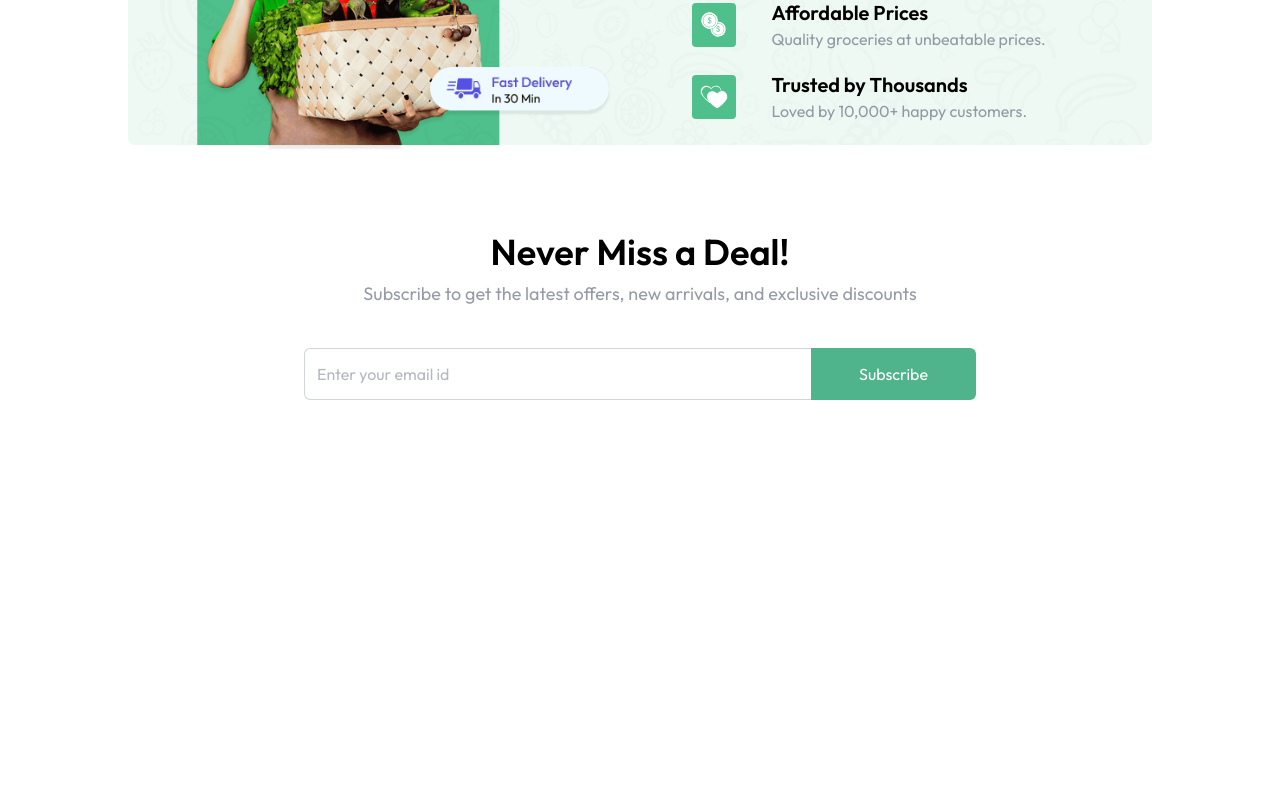
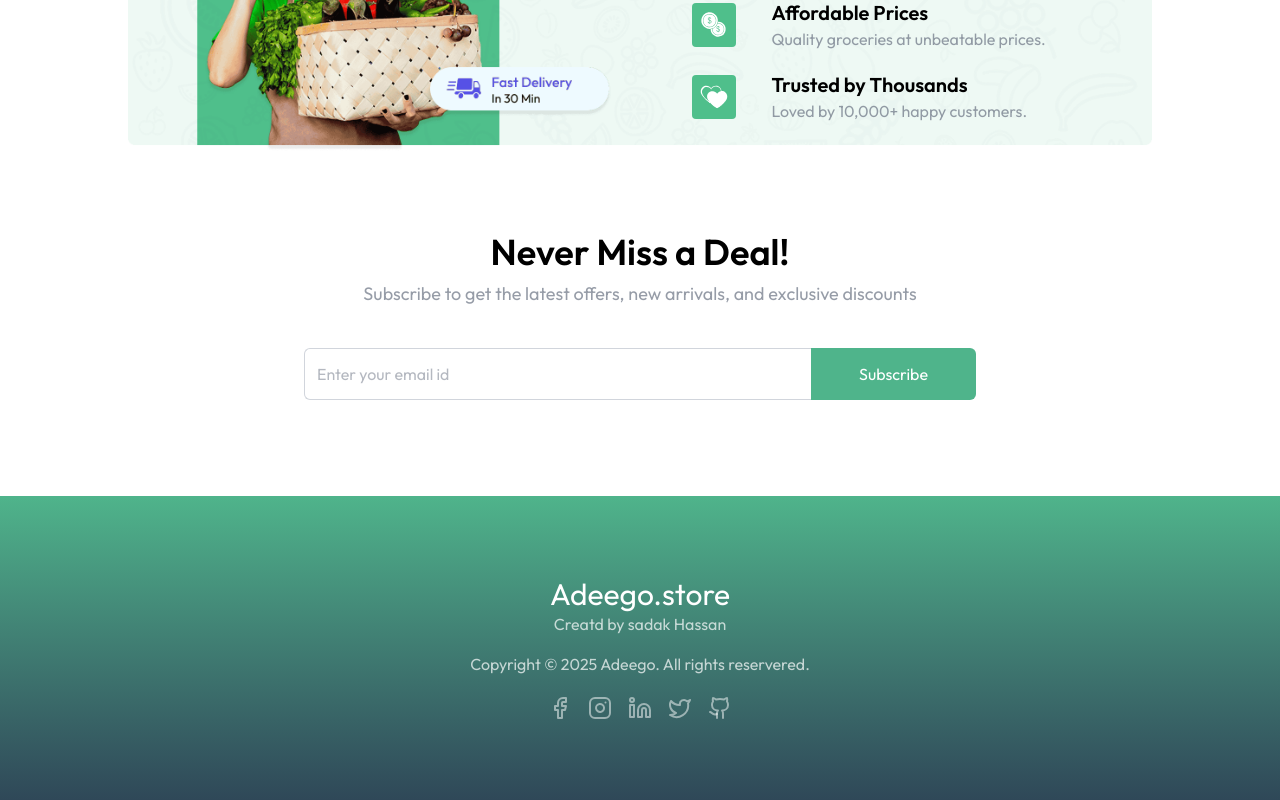
Before and after one commit to sadaqhassan/Adeego, a React (Vite) app in the folder client/: page / in a window 1280 px wide. Shown: the part 1908-2708 px from the top of the page. Before the commit the page ends 2404 px from the top, so only its background shows below. Built offline with nearby package versions, Linux system fonts and the light colour scheme.

Commit message:
searchquery

```diff
--- a/client/src/App.jsx
+++ b/client/src/App.jsx
@@ -8,6 +8,7 @@ import Home from './pages/Home'
 import AllProducts from './pages/AllProducts'
 import Cart from './pages/Cart'
 import ProductDetail from './pages/ProductDetail'
+import Footer from './Components/Footer'
 
 
 const App = () => {
@@ -17,10 +18,8 @@ const App = () => {
     <div>
 
       <Toaster/>
+{ showUserLogin ? <Login/> : null}
       {!isSellerPath ? <Navbar/> : null}
-    {
-      showUserLogin && <Login/>
-    }
     <div className={`${isSellerPath ? '' :'px-6 md:px-16 xl:px-32 lg:px-24'}` }>
       <Routes>
         <Route path='/' element={<Home/>}/>
@@ -30,9 +29,9 @@ const App = () => {
         <Route path='/' element={<Home/>}/>
       </Routes>
       <div>
-        </div>
-
       </div>
+      </div>
+    {isSellerPath ? "" : <Footer/>}
     </div>
   )
 }
--- a/client/src/Components/Footer.jsx
+++ b/client/src/Components/Footer.jsx
@@ -1,9 +1,41 @@
-import React from 'react'
+const Footer = ()=>{
 
-const Footer = () => {
-  return (
-    <div>Footer</div>
-  )
-}
+return (
+          <footer className="flex flex-col items-center justify-center w-full py-20 bg-gradient-to-b from-primary to-secondary text-white/70">
+                  <h1 className="text-2xl md:text-3xl text-white">Adeego.store</h1>
+                  <p>Creatd by sadak Hassan</p>
+                <p className="mt-4 text-center">Copyright © 2025 <a href="https://prebuiltui.com">Adeego</a>. All rights reservered.</p>
+                <div className="flex items-center gap-4 mt-5">
+                    <a href="#" className="hover:-translate-y-0.5 transition-all duration-300">
+                        <svg width="24" height="24" viewBox="0 0 24 24" fill="none" xmlns="http://www.w3.org/2000/svg">
+                            <path d="M18 2h-3a5 5 0 0 0-5 5v3H7v4h3v8h4v-8h3l1-4h-4V7a1 1 0 0 1 1-1h3z" stroke="#fff" strokeOpacity=".5" strokeWidth="2" strokeLinecap="round" strokeLinejoin="round" />
+                        </svg>
+                    </a>
+                    <a href="#" className="hover:-translate-y-0.5 transition-all duration-300">
+                        <svg width="24" height="24" viewBox="0 0 24 24" fill="none" xmlns="http://www.w3.org/2000/svg">
+                            <path d="M17 2H7a5 5 0 0 0-5 5v10a5 5 0 0 0 5 5h10a5 5 0 0 0 5-5V7a5 5 0 0 0-5-5" stroke="#fff" strokeOpacity=".5" strokeWidth="2" strokeLinecap="round" strokeLinejoin="round" />
+                            <path d="M16 11.37a4 4 0 1 1-7.914 1.173A4 4 0 0 1 16 11.37m1.5-4.87h.01" stroke="#fff" strokeOpacity=".5" strokeWidth="2" strokeLinecap="round" strokeLinejoin="round" />
+                        </svg>
+                    </a>
+                    <a href="#" className="hover:-translate-y-0.5 transition-all duration-300">
+                        <svg width="24" height="24" viewBox="0 0 24 24" fill="none" xmlns="http://www.w3.org/2000/svg">
+                            <path d="M16 8a6 6 0 0 1 6 6v7h-4v-7a2 2 0 0 0-4 0v7h-4v-7a6 6 0 0 1 6-6M6 9H2v12h4zM4 6a2 2 0 1 0 0-4 2 2 0 0 0 0 4" stroke="#fff" strokeOpacity=".5" strokeWidth="2" strokeLinecap="round" strokeLinejoin="round" />
+                        </svg>
+                    </a>
+                    <a href="#" className="hover:-translate-y-0.5 transition-all duration-300">
+                        <svg width="24" height="24" viewBox="0 0 24 24" fill="none" xmlns="http://www.w3.org/2000/svg">
+                            <path d="M22 4s-.7 2.1-2 3.4c1.6 10-9.4 17.3-18 11.6 2.2.1 4.4-.6 6-2C3 15.5.5 9.6 3 5c2.2 2.6 5.6 4.1 9 4-.9-4.2 4-6.6 7-3.8 1.1 0 3-1.2 3-1.2" stroke="#fff" strokeOpacity=".5" strokeWidth="2" strokeLinecap="round" strokeLinejoin="round" />
+                        </svg>
+                    </a>
+                    <a href="#" className="hover:-translate-y-0.5 transition-all duration-300">
+                        <svg width="24" height="24" viewBox="0 0 24 24" fill="none" xmlns="http://www.w3.org/2000/svg">
+                            <path d="M15 22v-4a4.8 4.8 0 0 0-1-3.5c3 0 6-2 6-5.5.08-1.25-.27-2.48-1-3.5.28-1.15.28-2.35 0-3.5 0 0-1 0-3 1.5-2.64-.5-5.36-.5-8 0C6 2 5 2 5 2c-.3 1.15-.3 2.35 0 3.5A5.4 5.4 0 0 0 4 9c0 3.5 3 5.5 6 5.5-.39.49-.68 1.05-.85 1.65S8.93 17.38 9 18v4" stroke="#fff" strokeOpacity=".5" strokeWidth="2" strokeLinecap="round" strokeLinejoin="round" />
+                            <path d="M9 18c-4.51 2-5-2-7-2" stroke="#fff" strokeOpacity=".5" strokeWidth="2" strokeLinecap="round" strokeLinejoin="round" />
+                        </svg>
+                    </a>
+                </div>
+            </footer>
 
+    );
+};
 export default Footer
--- a/client/src/Components/Navbar.jsx
+++ b/client/src/Components/Navbar.jsx
@@ -1,12 +1,20 @@
-import { useState } from "react";
+import { useEffect, useState } from "react";
 import { assets } from "../assets/assets";
 import { Link } from "react-router-dom";
 import { useAppContext } from "../Context/AppContext";
 
 const Navbar = () => {
     const [open, setOpen]=useState(false)
-    const {user,setUser , setShowUserLogin ,navigate}= useAppContext()
+    const {user,setUser,products ,inPutSearch,setInputSearch, setShowUserLogin ,navigate,setSearchQuery}= useAppContext()
 
+    useEffect(()=>{
+      if(inPutSearch){
+      setSearchQuery(products.filter(product=>product.name.toLowerCase().includes(inPutSearch.toLowerCase())))
+      navigate('/all-products')
+    }else{
+      setSearchQuery([])
+    }
+    },[inPutSearch,products])
 
     //logout
     const handleLogout = async()=>{
@@ -32,7 +40,7 @@ const Navbar = () => {
                 <Link to={'/'}>Contact</Link>
 
                 <div className="hidden lg:flex items-center text-sm gap-2 border border-gray-300 px-3 rounded-full">
-                    <input className="py-1.5 w-full bg-transparent outline-none placeholder-gray-500" type="text" placeholder="Search products" />
+                    <input onChange={(e)=>setInputSearch(e.target.value)} className="py-1.5 w-full bg-transparent outline-none placeholder-gray-500" type="text" placeholder="Search products" />
                     <img src={assets.search_icon} alt="seach" />
                 </div>
 
@@ -43,9 +51,9 @@ const Navbar = () => {
 
                 {!user ?
                 (<button
-                  onClick={handleLogin}
+                onClick={handleLogin}
                 className="cursor-pointer px-8 py-2 bg-primary hover:bg-primary-dull transition text-white rounded-full">
-                    Login
+                  Login
                 </button>):
                 (<div className="group relative cursor-pointer">
                   <img className=" h-8 w-8" src={assets.profile_icon} alt="profile" />
--- a/client/src/Context/AppContext.jsx
+++ b/client/src/Context/AppContext.jsx
@@ -17,6 +17,8 @@ export const AppContextProvider = ({children})=>{
     const [showUserLogin , setShowUserLogin] = useState(false)
     const [products,setProducts] = useState([])
     const [cartItems,setCartItems] = useState({})
+    const [searchQuery ,setSearchQuery] =useState([])
+    const [inPutSearch , setInputSearch] = useState("")
 
     //fetching dummy Products
     const fetchProducts = async()=>{
@@ -87,7 +89,12 @@ export const AppContextProvider = ({children})=>{
         setCartItems,
         addToCart,
         removeitem,
-        updateCartData
+        updateCartData,
+        searchQuery,
+        setSearchQuery,
+        inPutSearch,
+        setInputSearch
+
     }
 
 
--- a/client/src/index.css
+++ b/client/src/index.css
@@ -10,6 +10,6 @@
 @theme{
 
     --color-primary: #4fb48b;
-    --color-secondry: #2f4858;
+    --color-secondary: #2f4858;
     --color-primary-dull: #44ae7c;
 }
--- a/client/src/pages/AllProducts.jsx
+++ b/client/src/pages/AllProducts.jsx
@@ -1,8 +1,25 @@
 import React from 'react'
+import { useAppContext } from '../Context/AppContext'
+import ProductCard from '../Components/ProductCard'
 
 const AllProducts = () => {
+  const {products , searchQuery} = useAppContext()
   return (
-    <div>AllProducts</div>
+    <div className='mt-16'>
+      <div className='w-max items-end flex flex-col'>
+      <h1 className='text-2xl md:text-3xl'>All Products</h1>
+      <div className='bg-primary h-0.5 w-20 rounded-full'></div>
+      </div>
+
+      <div className='grid mt-10 mb-4 grid-cols-2 md:grid-cols-4 gap-3 md:gap-4'>
+        {
+          (searchQuery.length>0 ? searchQuery : products).filter(product =>product?.inStock).map((product,index)=>(
+            <ProductCard key={index} product={product}/>
+          ))
+        }
+      </div>
+
+    </div>
   )
 }
 
```
Also changed, not shown: client/src/Components/Login.jsx (+23 -10 lines).
